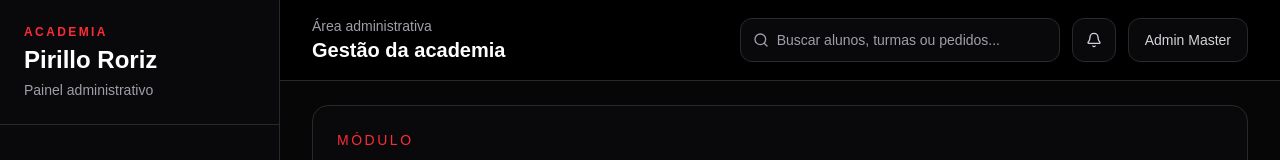
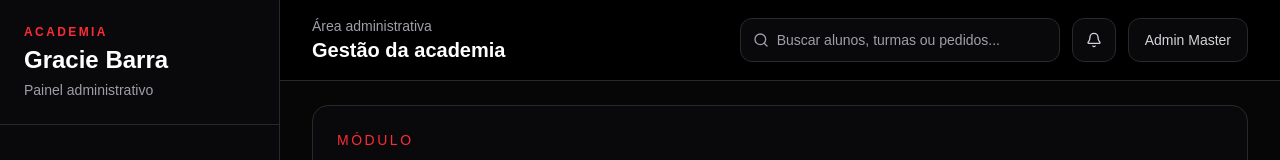
Before and after one commit to MAGAIVERH/pirillo-roriz, a Next.js app: page /admin/alunos in a window 1280 px wide. Shown: the top 160 px of the page. Built offline with nearby package versions, Linux system fonts and the light colour scheme.

Commit message:
chore: update sidebar branding text to gracie barra

```diff
--- a/src/components/layout/admin-sidebar.tsx
+++ b/src/components/layout/admin-sidebar.tsx
@@ -34,7 +34,7 @@
           <p className='text-xs font-semibold uppercase tracking-[0.2em] text-red-500'>
             Academia
           </p>
-          <h2 className='text-2xl font-bold text-white'>Pirillo Roriz</h2>
+          <h2 className='text-2xl font-bold text-white'>Gracie Barra</h2>
           <p className='text-sm text-zinc-400'>Painel administrativo</p>
         </div>
       </div>
```
